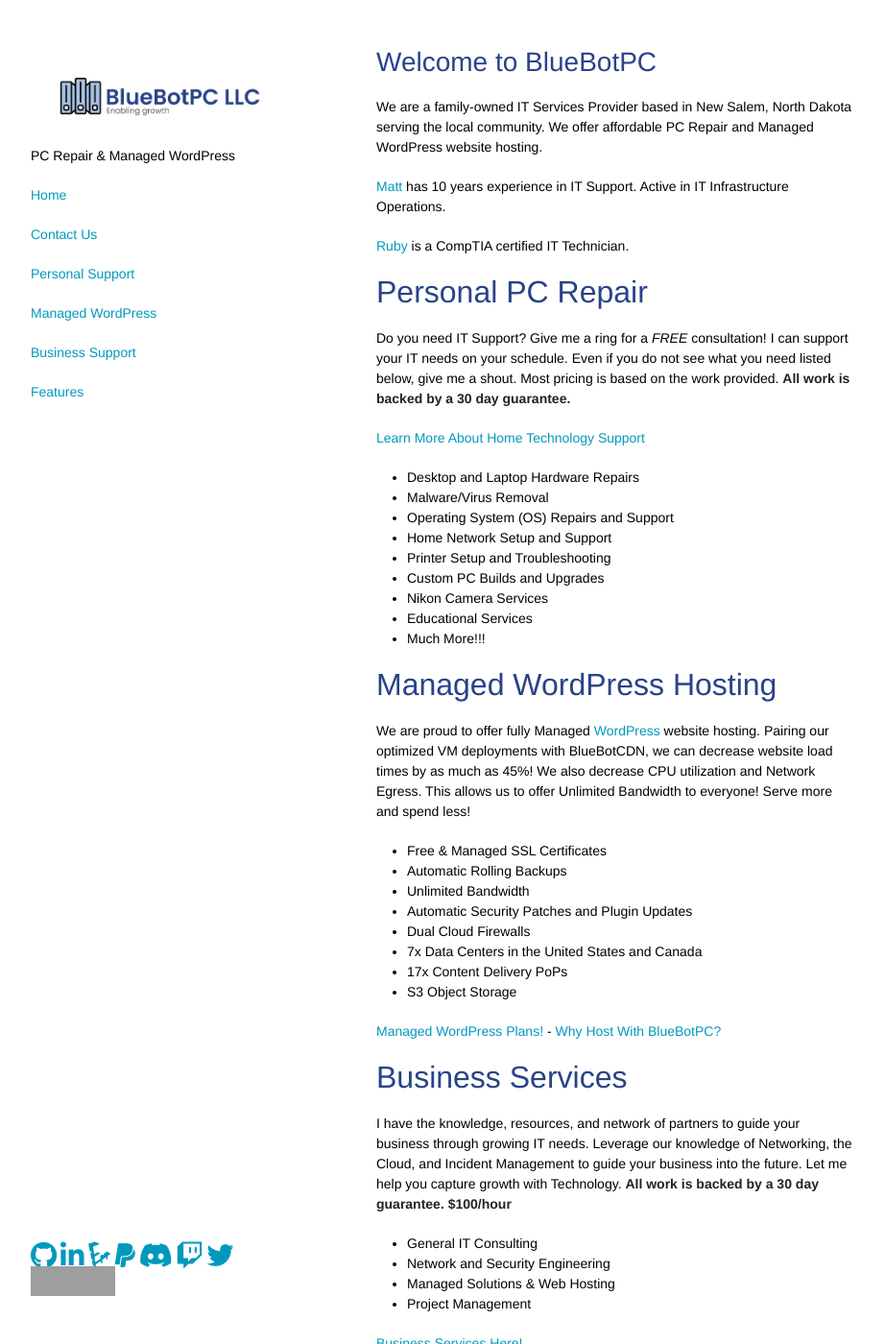
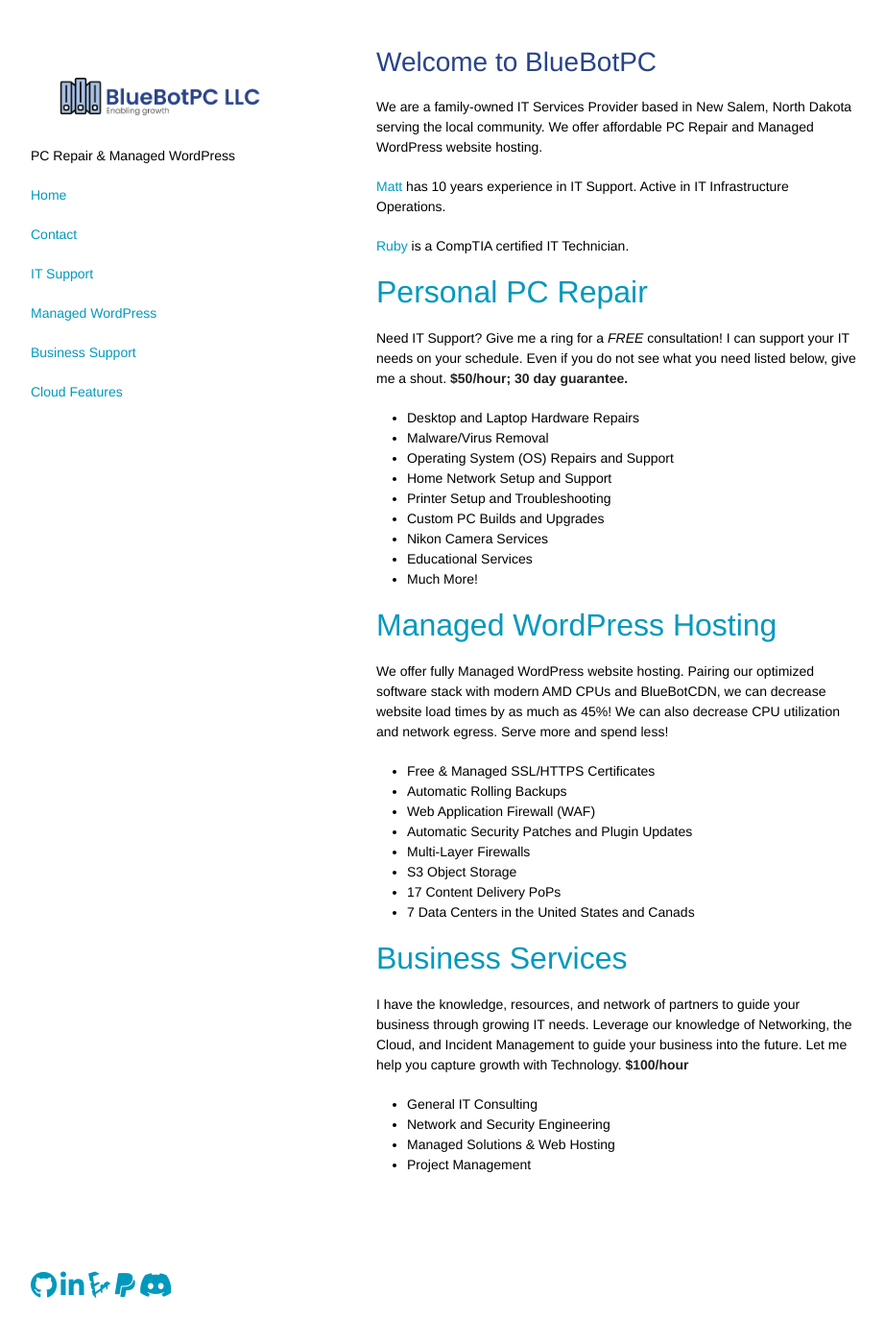
Before and after one commit to GoobyFRS/bluebotpc-web, a Jekyll site: the page built from index.md, in a window 1280 px wide and 1400 px high. Shown: the whole window at 96% size, without its empty margins (178-1100 px from the left). Built offline with Jekyll 4.4.1, drawn with Linux system fonts in a browser that asks for light colours; nearby versions of some CDN libraries; our own code applies the rules of GitHub Pages for plain Markdown files; grey boxes are pictures that could not be loaded.

Commit message:
footer clean up

```diff
--- a/_layouts/default.html
+++ b/_layouts/default.html
@@ -3,7 +3,7 @@
   <head>
     <title>BlueBotPC</title>
     <meta charset="UTF-8">
-    <meta name="NextGen Managed Hosting">
+    <meta name="IT Repair and NextGen Managed Hosting">
     <!-- Favicon -->
     <link rel="shortcut icon" href="/assets/img/favicon.ico">
     <!-- Useless IE11 and Edge compatible setting -->
@@ -30,11 +30,11 @@
 
         <p>{{ site.description | default: site.github.project_tagline }}</p>
         <p class="view"><a href="https://bluebotpc.com">Home</a></p>
-        <p class="view"><a href="https://bluebotpc.com/pages/contact">Contact Us</a></p>
-        <p class="view"><a href="https://bluebotpc.com/pages/pc">Personal Support</a></p>
+        <p class="view"><a href="https://bluebotpc.com/pages/contact">Contact</a></p>
+        <p class="view"><a href="https://bluebotpc.com/pages/pc">IT Support</a></p>
         <p class="view"><a href="https://bluebotpc.com/pages/wordpress">Managed WordPress</a></p>
         <p class="view"><a href="https://bluebotpc.com/pages/biz-services">Business Support</a></p>
-        <p class="view"><a href="https://bluebotpc.com/pages/features">Features</a></p>
+        <p class="view"><a href="https://bluebotpc.com/pages/features">Cloud Features</a></p>
       </header>
       <section>
 
@@ -43,10 +43,7 @@
       </section>
       <footer>
         <!-- Font Awesome Icons with Links -->
-        <a href="https://github.com/goobyfrs/" aria-label="My GitHub"><i class="fa-brands fa-github fa-2xl"></i></a> <a href="https://www.linkedin.com/in/mattfaulknerbbpc/" aria-label="LinkedIn"><i class="fa-brands fa-linkedin-in fa-2xl"></i></a> <a href="https://www.linode.com/lp/refer/?r=d46f7cf236f69208c12b9ebc684046a2f8516247" aria-label="My Linode Referal Link"><i class="fab fa-linode fa-2xl"></i></a> <a href="https://www.paypal.com/donate/?business=EXXEUU63GCLRG&no_recurring=0&item_name=All+donations+go+towards+the+upkeep+of+the+GoobyFRS+Network.+This+includes+Game+Servers+%26+VPN+Endpoints+as+well.&currency_code=USD" aria-label="Donate via PayPal"><i class="fa-brands fa-paypal fa-2xl"></i></a> <a href="https://discord.gg/8mPhWns7bx" aria-label="Discord Invite"><i class="fa-brands fa-discord fa-2xl"></i></a> <a href="https://twitch.tv/goobyfrs" aria-label="My TwitchTV"><i class="fa-brands fa-twitch fa-2xl"></i></a> <a href="https://twitter.com/frs_gooby" aria-label="My Twitter"><i class="fa-brands fa-twitter fa-2xl"></i></a>
-        <!-- IPChicken Link -->
-        <a href="https://www.ipchicken.com">
-        <img src="https://www.ipchicken.com/images/ipc.gif" width="88" height="31" border="0" alt="IP Chicken Link"></a>
+        <a href="https://github.com/goobyfrs/" aria-label="GitHub"><i class="fa-brands fa-github fa-2xl"></i></a> <a href="https://www.linkedin.com/in/mattfaulknerbbpc/" aria-label="LinkedIn"><i class="fa-brands fa-linkedin-in fa-2xl"></i></a> <a href="https://www.linode.com/lp/refer/?r=d46f7cf236f69208c12b9ebc684046a2f8516247" aria-label="Linode Referal Link"><i class="fab fa-linode fa-2xl"></i></a> <a href="https://www.paypal.com/donate/?business=EXXEUU63GCLRG&no_recurring=0&item_name=All+donations+go+towards+the+upkeep+of+the+GoobyFRS+Network.+This+includes+Game+Servers+%26+VPN+Endpoints+as+well.&currency_code=USD" aria-label="Donate via PayPal"><i class="fa-brands fa-paypal fa-2xl"></i></a> <a href="https://discord.gg/8mPhWns7bx" aria-label="Discord Invite"><i class="fa-brands fa-discord fa-2xl"></i></a>
       </div>
     <script src="{{ "/assets/js/scale.fix.js" | relative_url }}"></script>
   </body>
--- a/index.md
+++ b/index.md
@@ -6,11 +6,9 @@ We are a family-owned IT Services Provider based in New Salem, North Dakota serv
 
 [Ruby](https://www.mattfaulkner.net/about/ruby/) is a CompTIA certified IT Technician.
 
-## Personal PC Repair
+## [Personal PC Repair](https://www.bluebotpc.com/pages/pc)
 
-Do you need IT Support? Give me a ring for a _FREE_ consultation! I can support your IT needs on your schedule. Even if you do not see what you need listed below, give me a shout. Most pricing is based on the work provided. **All work is backed by a 30 day guarantee.**
-
-[Learn More About Home Technology Support](https://www.bluebotpc.com/pages/pc)
+Need IT Support? Give me a ring for a _FREE_ consultation! I can support your IT needs on your schedule. Even if you do not see what you need listed below, give me a shout. **$50/hour; 30 day guarantee.**
 
 - Desktop and Laptop Hardware Repairs
 - Malware/Virus Removal
@@ -20,30 +18,26 @@ Do you need IT Support? Give me a ring for a _FREE_ consultation! I can support
 - Custom PC Builds and Upgrades
 - Nikon Camera Services
 - Educational Services
-- Much More!!!
+- Much More!
 
-## Managed WordPress Hosting
+## [Managed WordPress Hosting](https://www.bluebotpc.com/pages/wordpress)
 
-We are proud to offer fully Managed [WordPress](https://wordpress.org/) website hosting. Pairing our optimized VM deployments with BlueBotCDN, we can decrease website load times by as much as 45%! We also decrease CPU utilization and Network Egress. This allows us to offer Unlimited Bandwidth to everyone! Serve more and spend less!
+We offer fully Managed WordPress website hosting. Pairing our optimized software stack with modern AMD CPUs and BlueBotCDN, we can decrease website load times by as much as 45%! We can also decrease CPU utilization and network egress. Serve more and spend less!
 
-- Free & Managed SSL Certificates
+- Free & Managed SSL/HTTPS Certificates
 - Automatic Rolling Backups
-- Unlimited Bandwidth
+- Web Application Firewall (WAF)
 - Automatic Security Patches and Plugin Updates
-- Dual Cloud Firewalls
-- 7x Data Centers in the United States and Canada
-- 17x Content Delivery PoPs
+- Multi-Layer Firewalls
 - S3 Object Storage
+- 17 Content Delivery PoPs
+- 7 Data Centers in the United States and Canads
 
-[Managed WordPress Plans!](https://www.bluebotpc.com/pages/wordpress) - [Why Host With BlueBotPC?](https://www.bluebotpc.com/pages/features)
+## [Business Services](https://www.bluebotpc.com/pages/biz-services)
 
-## Business Services
-
-I have the knowledge, resources, and network of partners to guide your business through growing IT needs. Leverage our knowledge of Networking, the Cloud, and Incident Management to guide your business into the future. Let me help you capture growth with Technology. **All work is backed by a 30 day guarantee. $100/hour**
+I have the knowledge, resources, and network of partners to guide your business through growing IT needs. Leverage our knowledge of Networking, the Cloud, and Incident Management to guide your business into the future. Let me help you capture growth with Technology. **$100/hour**
 
 - General IT Consulting
 - Network and Security Engineering
 - Managed Solutions & Web Hosting
 - Project Management
-
-[Business Services Here!](https://www.bluebotpc.com/pages/biz-services)
```
Also changed, not shown: pages/biz-services.md (+0 -12 lines), pages/features.md (+7 -8 lines), pages/pc.md (+6 -13 lines), pages/wordpress.md (+7 -7 lines), pages/kb-home.md (renamed from pages/kb/kb-home.md).
